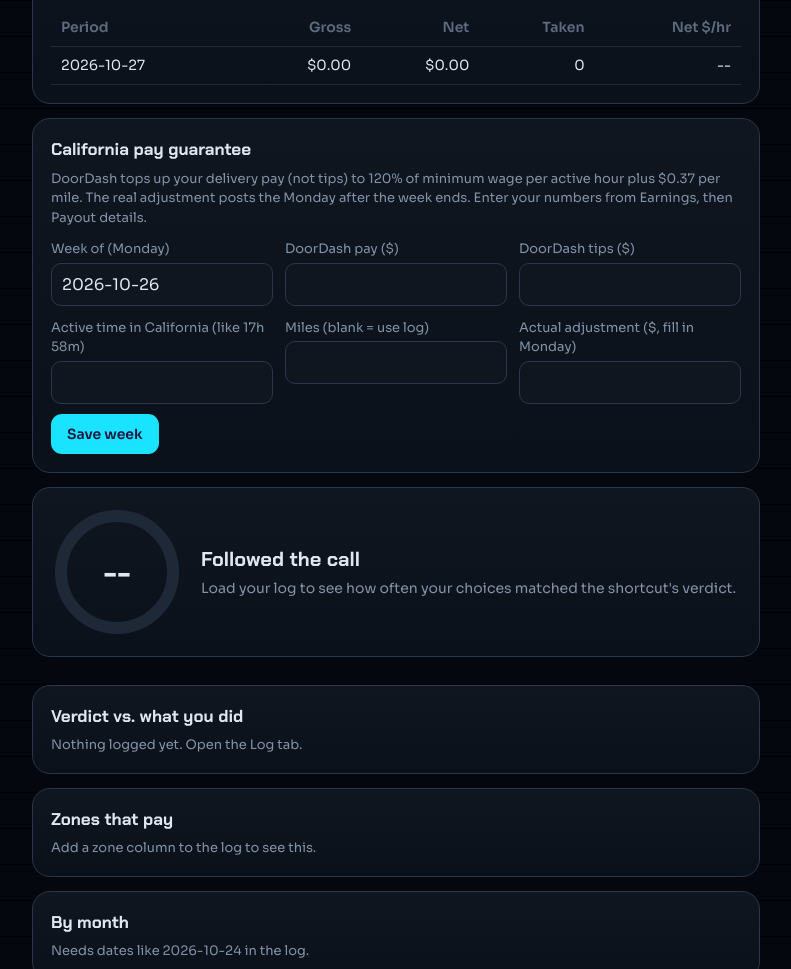
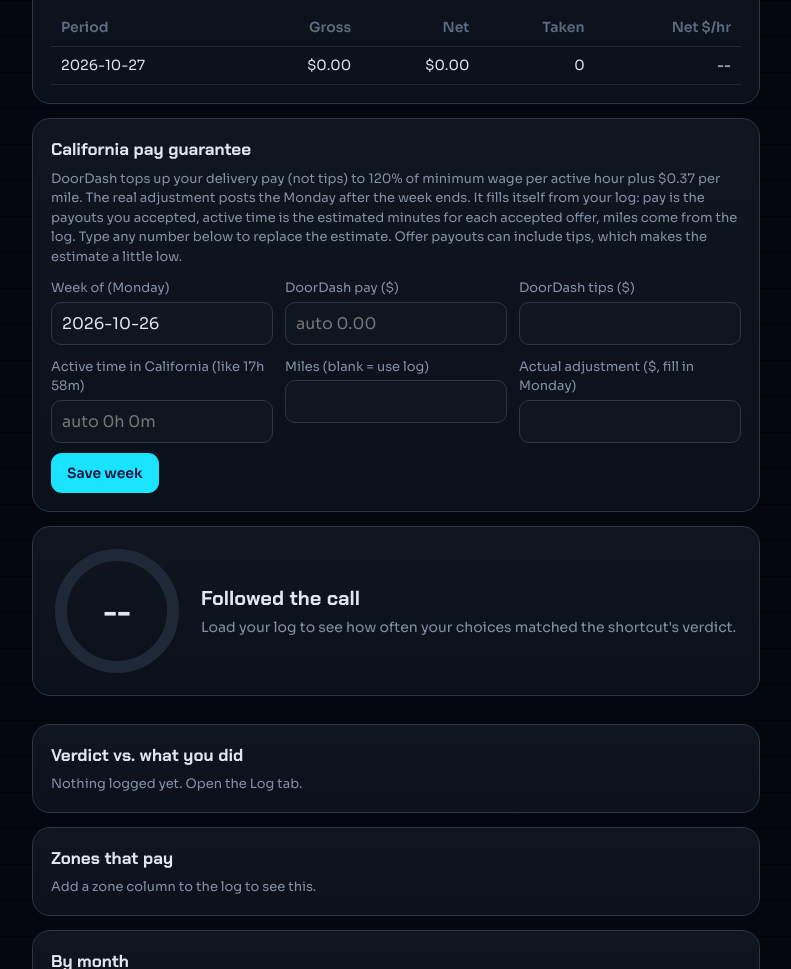
Before and after one commit to 0321-ops-COS/Hustler, a plain HTML site: page index.html in a window 1280 px wide. Shown: the part 1188-2157 px from the top of the page, without its empty margins (244-1035 px from the left). Drawn offline with nearby package versions, Linux system fonts and the light colour scheme.

Commit message:
Improve log parsing and auto-estimate California pay guarantee

```diff
--- a/index.html
+++ b/index.html
@@ -238,7 +238,7 @@
 // parse
 function parse(text){
   const L=text.trim().split(/\r?\n/).map(x=>x.trim()).filter(Boolean);
-  if(L.length&&L[0].startsWith("|"))return L.filter(l=>l.startsWith("|")).map(l=>l.split("|").slice(1,-1).map(x=>x.trim())).filter(c=>c[0]&&!/^[-: ]+$/.test(c[0])&&c[0].toLowerCase()!=="date").map(c=>{
+  if(L.length&&L[0].startsWith("|"))return L.filter(l=>l.startsWith("|")).map(l=>l.split("|").slice(1,-1).map(x=>x.trim())).filter(c=>c[0]&&!/^[-: ]+$/.test(c[0])&&c[0].toLowerCase()!=="date"&&c[0]!=="#").map(c=>{if(/^\d+$/.test(c[0])&&/^\d{4}-\d\d-\d\d/.test(c[1]||""))c=c.slice(1);
     const dt=c[0].split(/\s+/),m=num(c[2]),it=num(c[3]),net=num(c[5]),hr=num(c[6]);
     return{date:dt[0],time:dt[1]||"",zone:"",payout:c[1],miles:c[2],items:c[3],permile:c[4],net:c[5],hourly:c[6],verdict:c[7],rate:c[8],choice:c[9]||"",slack:c[10]||"",minutes:String(hr>0&&net>0?+(net/hr*60).toFixed(1):+(10+m*2.5+it*2).toFixed(1))}});
   if(L.length<2)return[];
@@ -447,18 +447,20 @@
 let CA={};
 const weekKey=d=>keyOf(d,"week");
 const hm2h=v=>{v=String(v||"").trim();const m=v.match(/^(\d+)\s*[h:]\s*(\d+)?/i);return m?+m[1]+(+(m[2]||0))/60:num(v)};
-function caEst(e,logMiles){const h=e.hours||0,mi=e.miles>0?e.miles:logMiles,g=S.caPct/100*S.caWage*h+S.caMile*mi,adj=Math.max(0,g-(e.pay||0));return{g,mi,adj,miSrc:e.miles>0?"entered":"from log"}}
+function caAuto(k){const R=(LG[0]||[]).filter(r=>r.t&&weekKey(r.date)===k);return{pay:R.reduce((a,r)=>a+r.p,0),hours:R.reduce((a,r)=>a+r.min,0)/60,miles:R.reduce((a,r)=>a+r.m,0),n:R.length}}
+function caMerge(k){const a=caAuto(k),m=CA[k]||{};return{...m,pay:m.pay>0?m.pay:a.pay,hours:m.hours>0?m.hours:a.hours,miles:m.miles>0?m.miles:a.miles,n:a.n,au:{pay:!(m.pay>0),hours:!(m.hours>0),miles:!(m.miles>0)}}}
+function caEst(e,logMiles){const h=e.hours||0,mi=e.miles>0?e.miles:logMiles,g=S.caPct/100*S.caWage*h+S.caMile*mi,adj=Math.max(0,g-(e.pay||0));return{g,mi,adj,miSrc:e.miles>0&&!(e.au&&e.au.miles)?"entered":"from log"}}
 function renderCA(){const el=$("#ca");if(!el)return;
-  const wk=$("#caWk")?$("#caWk").value:weekKey(iso(new Date())),cur=CA[wk]||{};
+  const wk=$("#caWk")?$("#caWk").value:weekKey(iso(new Date())),cur=CA[wk]||{},mg=caMerge(wk),AU=caAuto(wk);
   const R=(LG[0]||[]).filter(r=>r.t&&weekKey(r.date)===wk),lm=R.reduce((a,r)=>a+r.m,0);
-  const ks=Object.keys(CA).sort().reverse().slice(0,8);
-  const row=k=>{const e=CA[k],x=caEst(e,(LG[0]||[]).filter(r=>r.t&&weekKey(r.date)===k).reduce((a,r)=>a+r.m,0));const act=e.actual!=null&&e.actual!=="";
+  const ks=[...new Set([...Object.keys(CA),...(LG[0]||[]).filter(r=>r.t&&/^\d{4}-\d\d-\d\d/.test(r.date||"")).map(r=>weekKey(r.date))])].sort().reverse().slice(0,8);
+  const row=k=>{const e=caMerge(k),x=caEst(e,(LG[0]||[]).filter(r=>r.t&&weekKey(r.date)===k).reduce((a,r)=>a+r.m,0));const act=e.actual!=null&&e.actual!=="";
     return`<tr><td>${k}</td><td>${$f(e.pay||0)}</td><td>${$f(x.adj)}</td><td>${act?$f(num(e.actual)):"pending"}</td><td>${$f((e.pay||0)+(e.tips||0)+(act?num(e.actual):x.adj))}</td></tr>`};
-  const x=caEst(cur,lm),act=cur.actual!=null&&cur.actual!=="";
-  el.innerHTML=`<h2 style="font-size:17px">California pay guarantee</h2><p class="hint">DoorDash tops up your delivery pay (not tips) to ${S.caPct}% of minimum wage per active hour plus ${$f(S.caMile)} per mile. The real adjustment posts the Monday after the week ends. Enter your numbers from Earnings, then Payout details.</p>
-  <div class="fields" style="margin-top:12px"><label>Week of (Monday)<input id="caWk" value="${wk}"></label><label>DoorDash pay ($)<input inputmode="decimal" id="caPay" value="${cur.pay??""}"></label><label>DoorDash tips ($)<input inputmode="decimal" id="caTip" value="${cur.tips??""}"></label><label>Active time in California (like 17h 58m)<input id="caHrs" value="${cur.hours?Math.floor(cur.hours)+"h "+Math.round((cur.hours%1)*60)+"m":""}"></label><label>Miles (blank = use log)<input inputmode="decimal" id="caMi" value="${cur.miles??""}"></label><label>Actual adjustment ($, fill in Monday)<input inputmode="decimal" id="caAct" value="${act?cur.actual:""}"></label></div>
+  const x=caEst(mg,lm),act=cur.actual!=null&&cur.actual!=="";
+  el.innerHTML=`<h2 style="font-size:17px">California pay guarantee</h2><p class="hint">DoorDash tops up your delivery pay (not tips) to ${S.caPct}% of minimum wage per active hour plus ${$f(S.caMile)} per mile. The real adjustment posts the Monday after the week ends. It fills itself from your log: pay is the payouts you accepted, active time is the estimated minutes for each accepted offer, miles come from the log. Type any number below to replace the estimate. Offer payouts can include tips, which makes the estimate a little low.</p>
+  <div class="fields" style="margin-top:12px"><label>Week of (Monday)<input id="caWk" value="${wk}"></label><label>DoorDash pay ($)<input inputmode="decimal" id="caPay" value="${cur.pay??""}" placeholder="auto ${AU.pay.toFixed(2)}"></label><label>DoorDash tips ($)<input inputmode="decimal" id="caTip" value="${cur.tips??""}"></label><label>Active time in California (like 17h 58m)<input id="caHrs" value="${cur.hours?Math.floor(cur.hours)+"h "+Math.round((cur.hours%1)*60)+"m":""}" placeholder="auto ${Math.floor(AU.hours)}h ${Math.round((AU.hours%1)*60)}m"></label><label>Miles (blank = use log)<input inputmode="decimal" id="caMi" value="${cur.miles??""}"></label><label>Actual adjustment ($, fill in Monday)<input inputmode="decimal" id="caAct" value="${act?cur.actual:""}"></label></div>
   <div class="row"><button class="btn" id="caSave">Save week</button></div>
-  ${cur.hours?`<div class="grid" style="margin-top:12px"><div class="stat"><div class="num">${$f(x.g)}</div><span>Guaranteed earnings</span></div><div class="stat"><div class="num money">${act?$f(num(cur.actual)):$f(x.adj)}</div><span>${act?"Actual":"Estimated"} adjustment</span></div><div class="stat"><div class="num">${$f((cur.pay||0)+(cur.tips||0)+(act?num(cur.actual):x.adj))}</div><span>Week total with adjustment</span></div><div class="stat"><div class="num">${x.mi.toFixed(0)}</div><span>Miles (${x.miSrc})</span></div></div>${act?`<p class="hint">Estimate was ${$f(x.adj)}, actual ${$f(num(cur.actual))}.</p>`:`<p class="hint">Pending. The estimate moves with the miles you used.</p>`}`:""}
+  ${mg.hours?`<div class="grid" style="margin-top:12px"><div class="stat"><div class="num">${$f(x.g)}</div><span>Guaranteed earnings</span></div><div class="stat"><div class="num money">${act?$f(num(cur.actual)):$f(x.adj)}</div><span>${act?"Actual":"Estimated"} adjustment</span></div><div class="stat"><div class="num">${$f((mg.pay||0)+(cur.tips||0)+(act?num(cur.actual):x.adj))}</div><span>Week total with adjustment</span></div><div class="stat"><div class="num">${x.mi.toFixed(0)}</div><span>Miles (${x.miSrc})</span></div></div>${act?`<p class="hint">Estimate was ${$f(x.adj)}, actual ${$f(num(cur.actual))}.</p>`:`<p class="hint">Pending. Estimated from ${mg.n} accepted offer${mg.n===1?"":"s"}${mg.au.hours?" (active time is estimated)":""}. Enter your real numbers from Earnings, Payout details when you have them.</p>`}`:""}
   ${ks.length?`<div class="wrap" style="margin-top:12px"><table><tr><th>Week of</th><th>DD pay</th><th>Est. adj.</th><th>Actual adj.</th><th>Total</th></tr>${ks.map(row).join("")}</table></div>`:""}`;
   $("#caSave").onclick=async()=>{const k=($("#caWk").value||"").trim();if(!/^\d{4}-\d\d-\d\d$/.test(k)){toast("Use a date like 2026-10-19");return}
     const a=$("#caAct").value.trim();CA[weekKey(k)]={pay:num($("#caPay").value),tips:num($("#caTip").value),hours:hm2h($("#caHrs").value),miles:num($("#caMi").value)||0,actual:a===""?null:num(a)};
```
